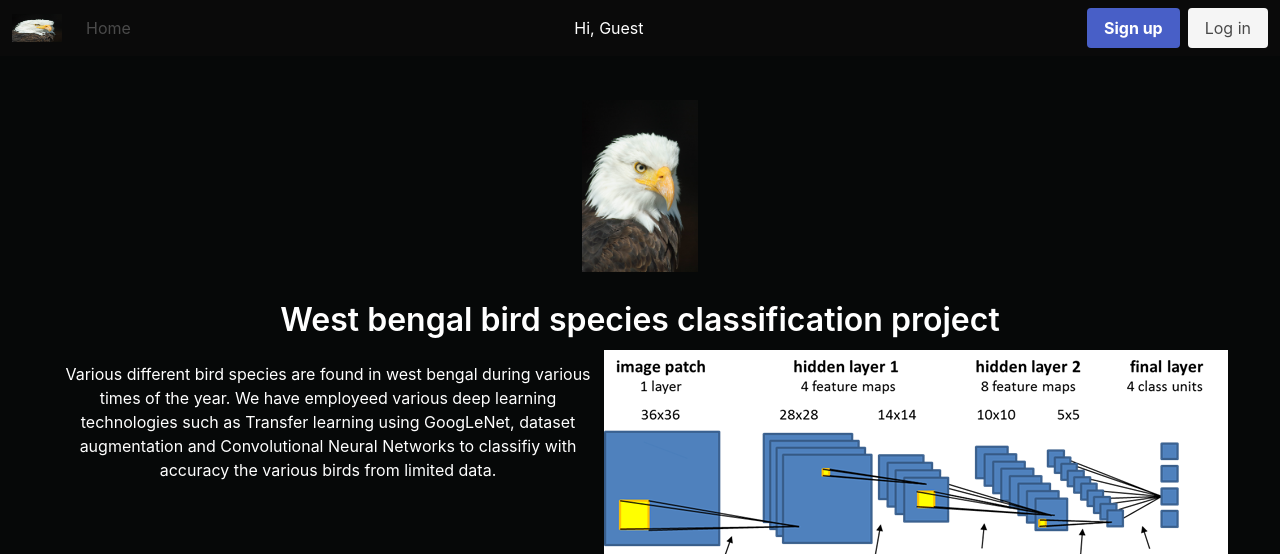
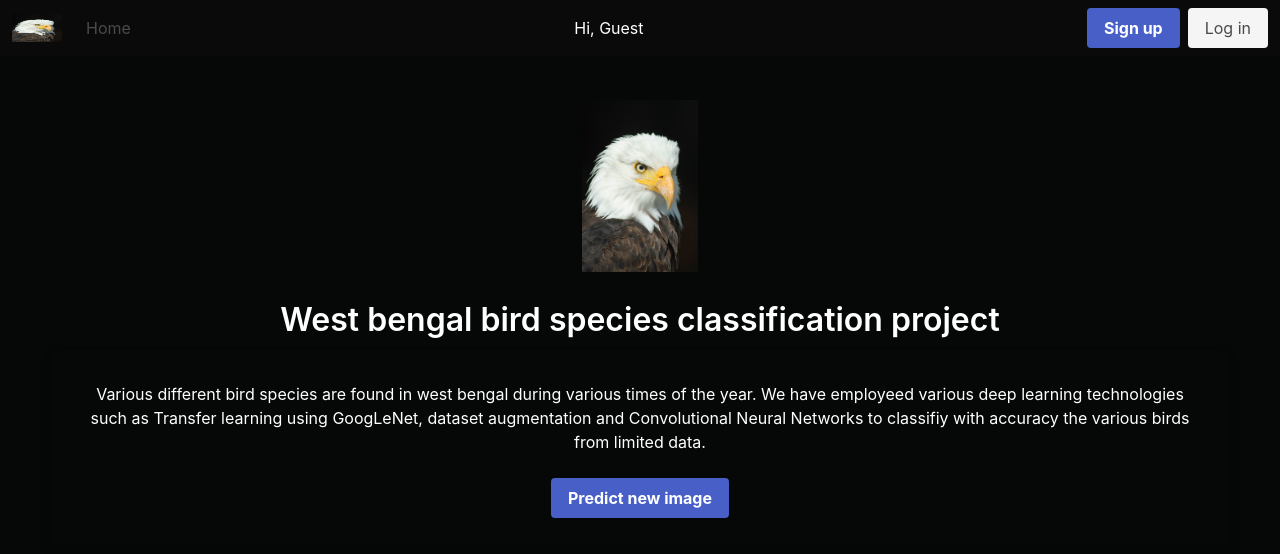
Before and after one commit to Classifier-ik/westbengal-species, a Flask app: page / in a window 1280 px wide. Shown: the top 554 px of the page. Run offline with Flask 2, Linux system fonts and the light colour scheme; parts of the project's set-up code (start-up, migrations or seed data) failed here and were passed over; some libraries are stand-ins or nearby versions; grey boxes are pictures that could not be loaded.

Commit message:
some home page changes

```diff
--- a/birdidentify/templates/home-page-edit.html
+++ b/birdidentify/templates/home-page-edit.html
@@ -28,21 +28,42 @@ Home Page
                             </h1>
                         </div>
                     </div>
-                    <div class="columns has-text-centered">
-                        <div class="column has-text-centered">
+                    <div class="columns has-text-centered is-flex is-flex-direction-column box dark-bg">
+                        <div class="column has-text-centered has-text-white">
                             Various different bird species are found in west bengal during various times of the year.
                             We have employeed various deep learning technologies such as Transfer learning using GoogLeNet,
                             dataset augmentation and Convolutional Neural Networks to classifiy with accuracy the various
                             birds from limited data.
                         </div>
-                        <div class="coloumn has-text-centered">
+                        <!--div class="coloumn has-text-centered">
                             <img src="{{ url_for('static', filename='img/CNN.png') }}" alt="CNN diagram" width="100%" height="100%">
+                        </div-->
+                        <div class="column has-text-centered">
+                            <a class="button is-link" href="{{ url_for('upload') }}">
+                                <strong>Predict new image</strong>
+                              </a>
                         </div>
                     </div>
                 </div>
             </div>
         </div>
         <div class="dark-bg">
+            <div class="columns is-multiline is-mobile has-text-centered is-centered">
+                <div class="coloumn is-one-quarter">
+                    <img src="{{ url_for('static', filename='train/barn owl/9barn owl.jpg') }}" alt="barn owl" width="150px" height="150px">
+                </div>
+                <div class="coloumn is-one-quarter">
+                    <img src="{{ url_for('static', filename='train/baya weaver/0baya weaver.jpg') }}" alt="baya weaver" width="150px" height="150px">
+                </div>
+                <div class="coloumn is-one-quarter">
+                    <img src="{{ url_for('static', filename='train/bank myna/0bank myna2.jpg') }}" alt="bank myna" width="150px" height="150px">
+                </div>
+                <div class="coloumn is-one-quarter">
+                    <img src="{{ url_for('static', filename='train/bank myna/0bank myna2.jpg') }}" alt="bank myna" width="150px" height="150px">
+                </div>
+            </div>
+        </div>
+        <!--div class="dark-bg">
             <p class="has-text-centered">Below are given the training and validation curves for the entire GoogLeNet training phase on the augmented birds dataset.</p>
             <div class="columns has-text-centered is-centered">
                 <br>
```
